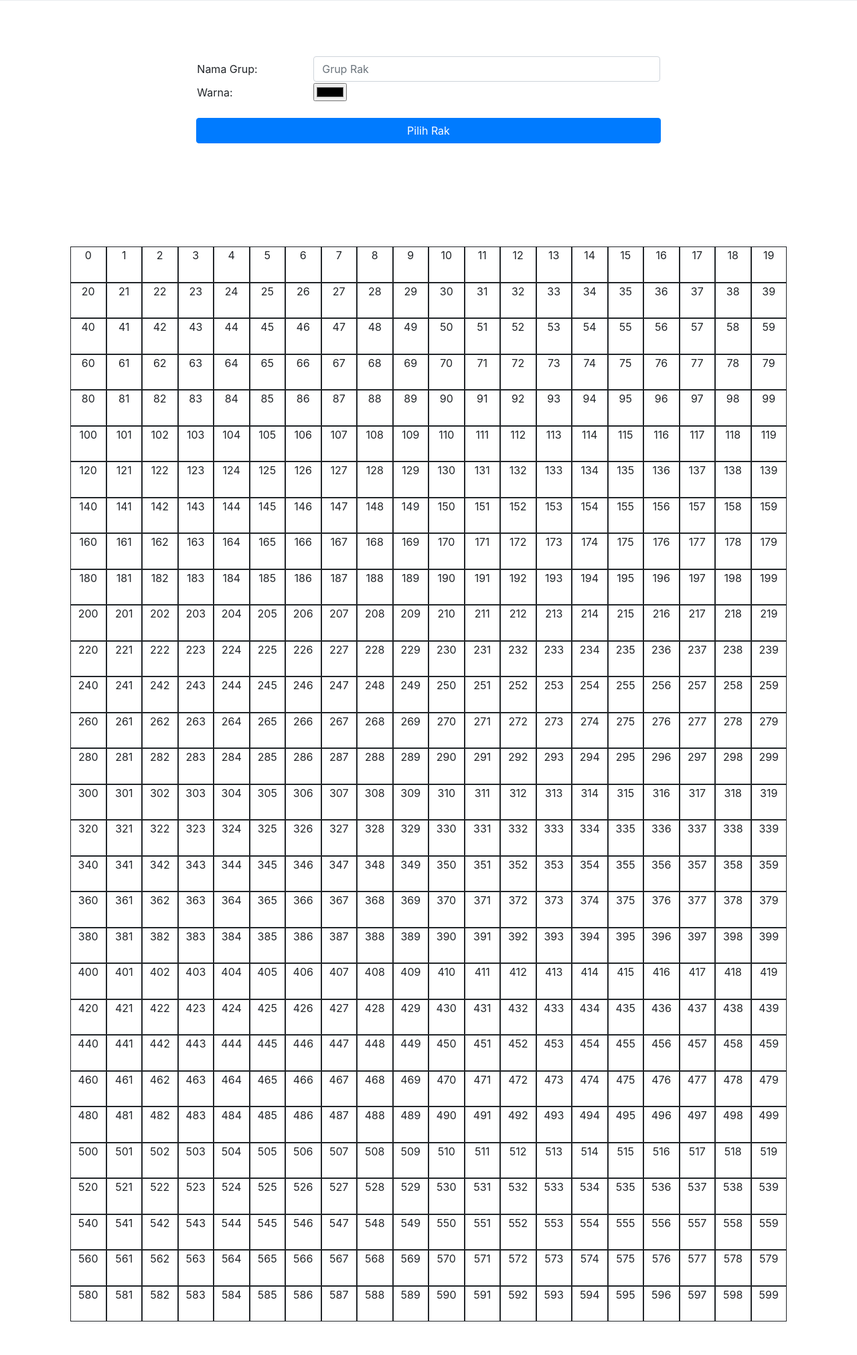
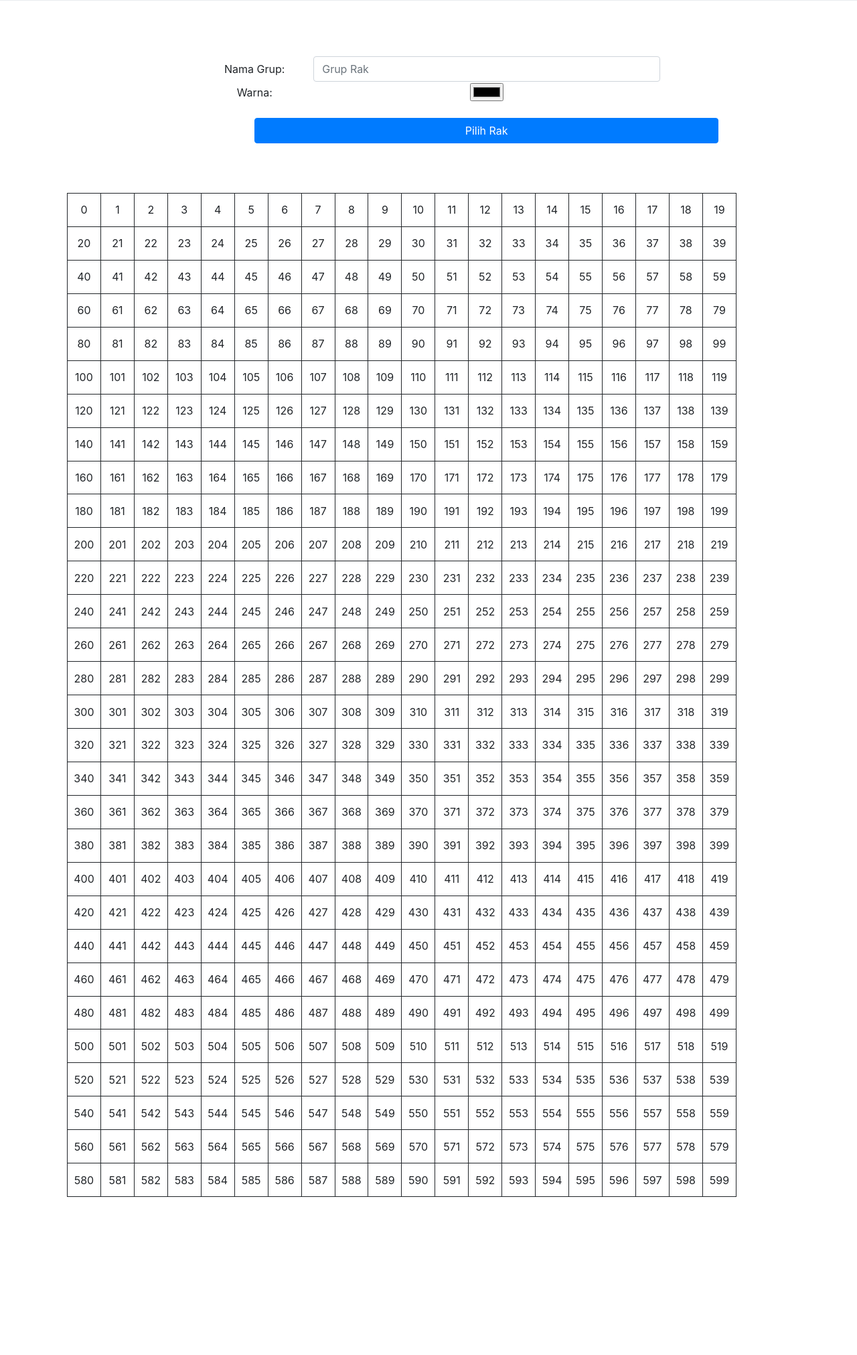
Before and after one commit to Crucios/Gudang, a PHP site: page /EditGudang.php?id=1 in a window 1280 px wide. Shown: the part 299-2322 px from the top of the page at 67% size. After the commit the page ends 2086 px from the top, so only its background shows below. Run offline with PHP 8.4, Linux system fonts and the light colour scheme; data comes from the database, SQL or seed files in the repository.

Commit message:
Updated EditGudang Layout

```diff
--- a/Gudang/EditGudang.php
+++ b/Gudang/EditGudang.php
@@ -31,13 +31,16 @@
         <div id="div_selesai"></div>
     </div>
     <!-- tabel list gudang-->
-    <div class="container" id="grid">
+    <div id="box">
+        <div id="grid"></div>
     </div>
+
     <script src="https://ajax.googleapis.com/ajax/libs/jquery/3.5.1/jquery.min.js"></script>
     <script type="text/javascript">
         var data_grup_rak=[]
         var list_rak=[]
         $(document).ready(function(){
+            var first_grid_width = 0;
             refreshGrid();
             $("#addPage").click(function(){
                 window.location.href="../php/AddGudang.php";
@@ -58,8 +61,19 @@
 
             });
             $( window ).resize(function() {
-                refreshGrid();
+                refreshBox();
             });
+
+            function refreshBox(){
+                var window_width = $( window ).width();
+                $('#box').css({'width':window_width-100+'px'});
+                $('#grid').css({'width':first_grid_width+'px'});
+
+                var rw = $('.rowWidth').outerWidth();
+                $('.gridCells').css({'width':50+'px'});
+                var cw = $('.gridCells').outerWidth();
+                $('.gridCells').css({'height':cw+'px'});
+            }
 
             function refreshGrid(){
                 var idgudang = <?php echo $_GET['id']; ?>;
@@ -78,20 +92,23 @@
 
                         var markup = "";
                         var count=0
+                        var markup = "<table>";
                         for(let i=0;i<ukuran_y;i++){
-                            markup += "<div class='row rowWidth'>";
+                            markup += "<tr>";
                             for(let j=0;j<ukuran_x;j++){
-                                markup += "<div class='gridCells gridkosong' id='"+count+"' onclick='btnRak("+count+")'>" + count + "</div>";
-                                count++
+                                markup += "<td class='gridCells gridkosong' id='"+count+"' onclick='btnRak("+count+")'>" + count + "</td>";
+                                count++;
                             }
-                            markup += "</div>";
+                            markup += "</tr>";
+                        }
+                        markup += "</table>";
+                        $("#grid").html(markup);
+
+                        if(first_grid_width == 0){
+                            first_grid_width = 50*ukuran_x;
                         }
 
-                        $("#grid").html(markup);
-                        var rw = $('.rowWidth').outerWidth();
-                        $('.gridCells').css({'width':rw/ukuran_x+'px'});
-                        var cw = $('.gridCells').outerWidth();
-                        $('.gridCells').css({'height':cw+'px'});
+                        refreshBox();
                     }
                 });
             }
--- a/Gudang/css/EditGudang.css
+++ b/Gudang/css/EditGudang.css
@@ -1,12 +1,17 @@
 .container{
     margin-top:30px;
     padding: 50px 50px 50px;
+    text-align: center;
 }
 
 .gridCells{
-    display: grid;
-    box-sizing: border-box;
     border: 1px solid;
-    vertical-align: middle;
     text-align: center;
 }
+
+#box{
+    margin: auto;
+    padding: 0 50px;
+    overflow-y: hidden;
+    overflow-x: scroll;
+}
```
Also changed, not shown: Gudang/ViewGudang.php (+23 -10 lines).
